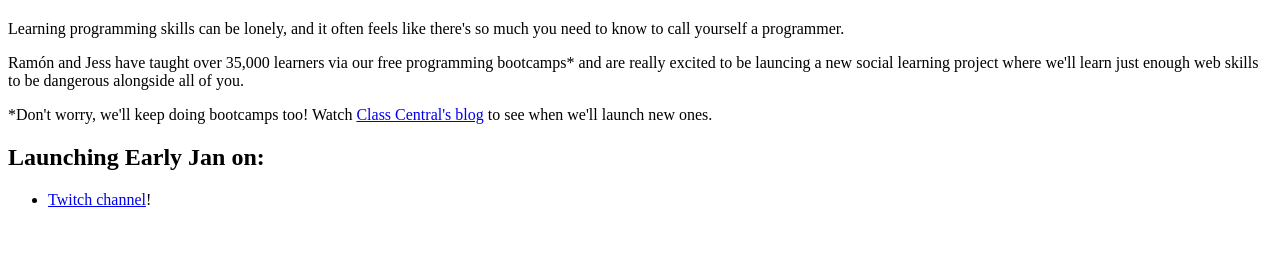
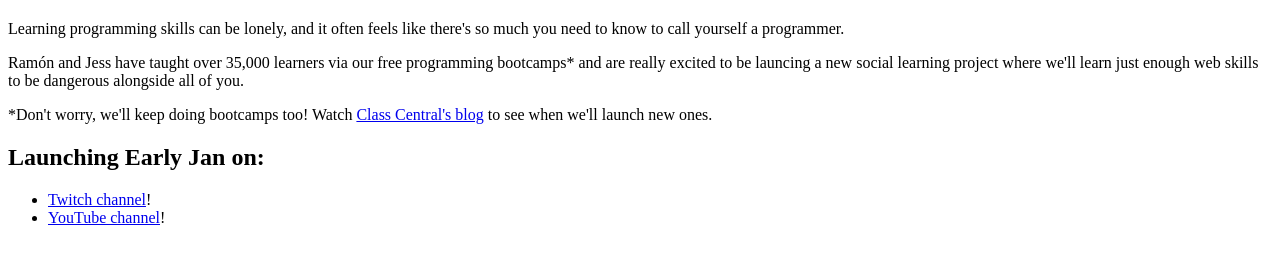
Before and after one commit to Bad-Website-Club/bad-website-club.github.io, a plain HTML site: page index.html in a window 1280 px wide. Shown: the part 60-324 px from the top of the page. Drawn offline with Linux system fonts and the light colour scheme.

Commit message:
Update index.html

```diff
--- a/index.html
+++ b/index.html
@@ -20,6 +20,7 @@
         <h2>Launching Early Jan on:</h2>
         <ul>
         <li><a href="https://twitch.tv/jesslynnrose">Twitch channel</a>!</li>
+        <li><a href="https://www.youtube.com/@badwebsiteclub">YouTube channel</a>!</li>
         </ul>
 
         </body>
```
